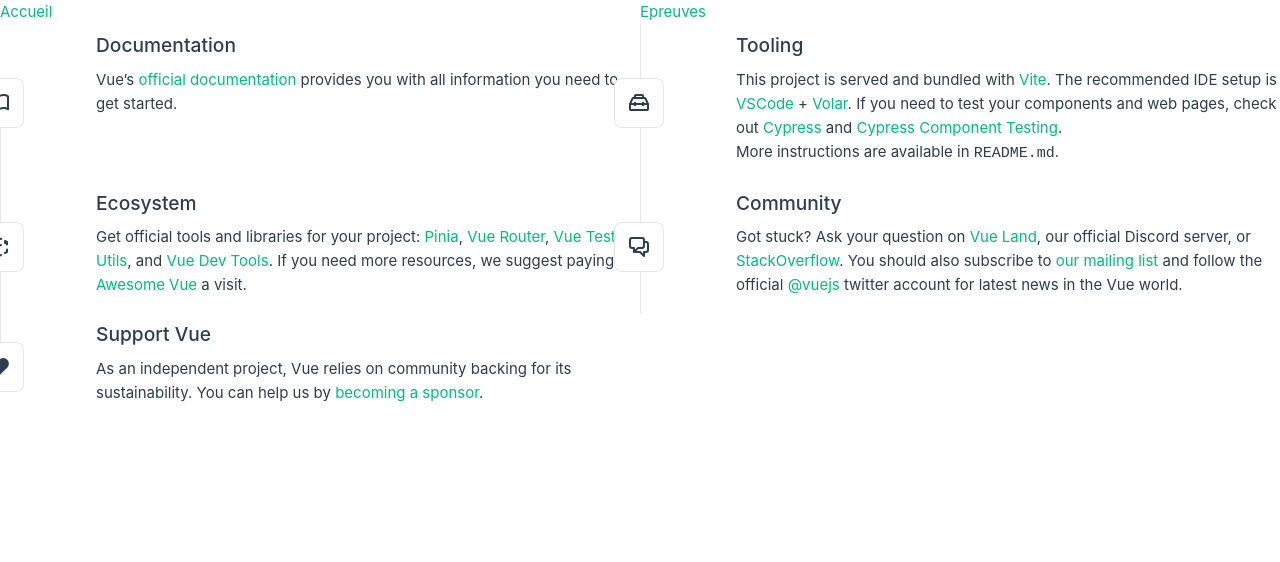
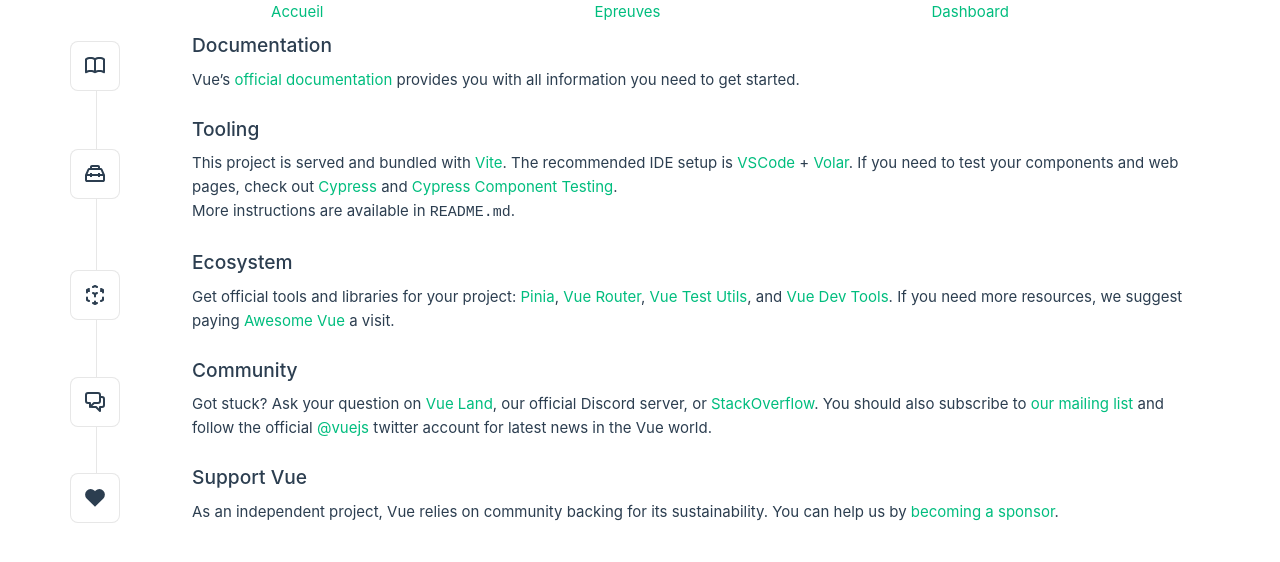
Before and after one commit to ZakinaA/23_NJDEV_WA, a Vue app: page / in a window 1280 px wide. Shown: the top 562 px of the page. Built offline with nearby package versions, Linux system fonts and the light colour scheme.

Commit message:
Résolution bug css dans main.css et App.vue

```diff
--- a/src/App.vue
+++ b/src/App.vue
@@ -1,10 +1,36 @@
 <template>
-    <router-link to="/">Accueil</router-link>
-    <router-link to="/epreuves">Epreuves</router-link>
+
+  <header id="header-menu">
+
+  <router-link to="/">Accueil</router-link>
+  <router-link to="/epreuves">Epreuves</router-link>
+  <router-link to="/Dashboard">Dashboard</router-link>
+
+  </header>
+  <div id="div-view-router">
 
     <router-view></router-view>
+
+  </div>
 </template>
 
 <script>
 
 </script>
+
+<style>
+
+#header-menu{
+  width: 100%;
+  display: flex;
+  flex-direction: row;
+  align-items: center;
+  justify-content: space-evenly;
+}
+
+#div-view-router{
+  width: 85%;
+  min-height: 100vh;
+}
+
+</style>
--- a/src/assets/main.css
+++ b/src/assets/main.css
@@ -1,9 +1,11 @@
 @import './base.css';
 
 #app {
-  max-width: 1280px;
-  /*margin: 0 auto;*/
-  /*padding: 2rem;*/
+  margin: 0 auto;
+  display: flex;
+  justify-content: flex-start;
+  align-items: center;
+  flex-direction: column;
 
   font-weight: normal;
 }
@@ -27,9 +29,9 @@ a,
     place-items: center;
   }
 
-  #app {
-    display: grid;
-    grid-template-columns: 1fr 1fr;
-    /*padding: 0 2rem;*/
-  }
+  /*#app {*/
+  /*  display: grid;*/
+  /*  grid-template-columns: 1fr 1fr;*/
+  /*  padding: 0 2rem;*/
+  /*}*/
 }
--- a/src/router.js
+++ b/src/router.js
@@ -2,6 +2,7 @@ import { createRouter, createWebHistory } from 'vue-router';
 import TheWelcome from "@/components/TheWelcome.vue";
 import ResultTab from "@/components/ResultTab.vue";
 import ListEpreuves from "@/components/ListEpreuves.vue";
+import DashboardResult from "@/components/DashboardResult.vue";
 
 const routes = [
     {
@@ -9,8 +10,8 @@ const routes = [
         component: TheWelcome
     },
     {
-        path: '/test',
-        component: ResultTab
+        path: '/Dashboard',
+        component: DashboardResult
     },
     {
         path: '/epreuves',
```
